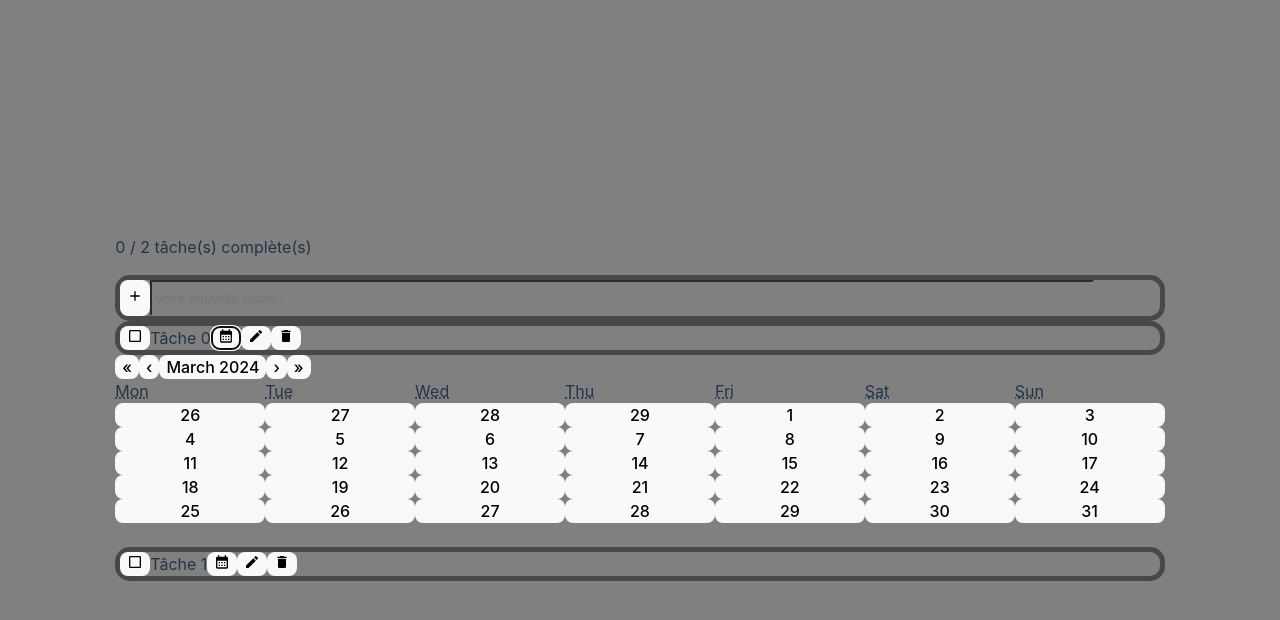
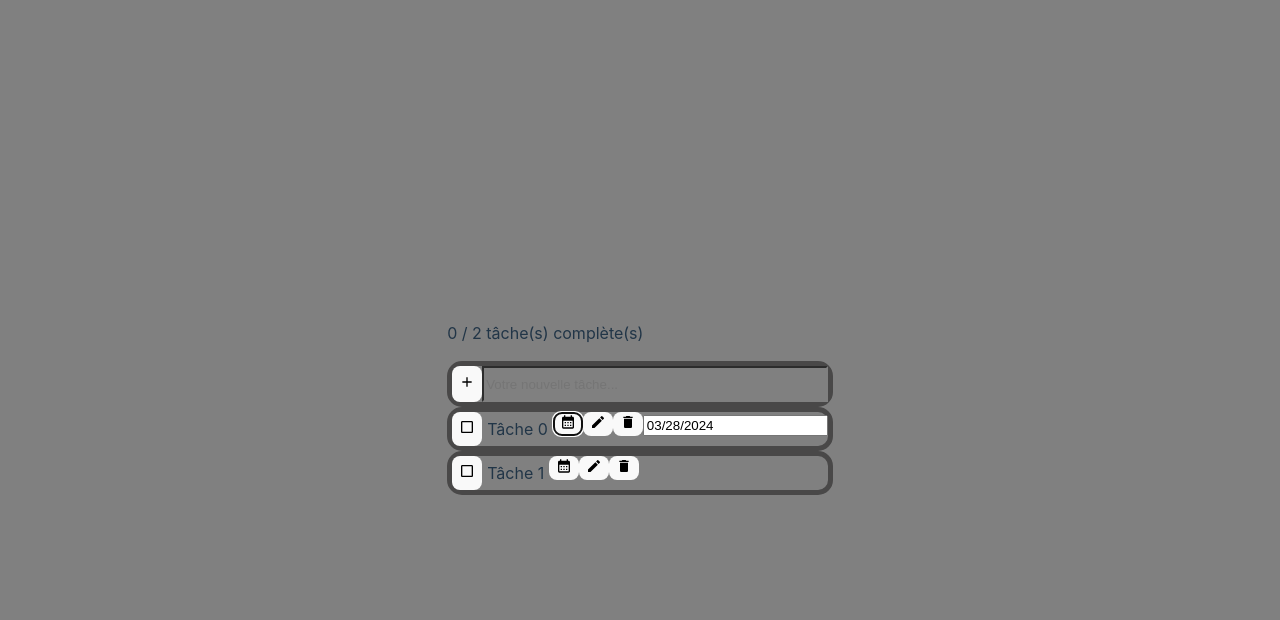
Before and after one commit to THIEL-Maxime-2225084a/Todo-list-en-React-JS, a React (Vite) app: page / in a window 1280 px wide. Both pictures are taken after a click on the button 638 px from the left and 434 px from the top of the page. Shown: the top 620 px of the page. Built offline with nearby package versions, Linux system fonts and the light colour scheme.

Commit message:
Update TodoItem.jsx

```diff
--- a/src/TodoItem.jsx
+++ b/src/TodoItem.jsx
@@ -1,7 +1,9 @@
-import React, { Component } from 'react';
+import React, { Component, useState } from 'react';
 import './App.css';
 import { MdCheckBox, MdCheckBoxOutlineBlank, MdCalendarMonth, MdEdit, MdDelete } from 'react-icons/md';
 import Calendar from 'react-calendar';
+import DatePicker from "react-datepicker";
+import "react-datepicker/dist/react-datepicker.css";
 
 export default class TodoItem extends Component {
   constructor(props) {
@@ -9,7 +11,8 @@ export default class TodoItem extends Component {
     this.state = {
       editing: false,
       editedTitle: this.props.title,
-      calendarIsOpened: false
+      calendarIsOpened: false,
+      calendarDate: new Date()
     };
   }
 
@@ -33,7 +36,7 @@ export default class TodoItem extends Component {
 
   editTitle = () => {
     if (this.state.editedTitle) {
-      () => onEdit(this.props.id, this.state.editedTitle);
+      () => edit(this.props.id, this.state.editedTitle);
       this.setState({ editing: false });
     }
   }
@@ -48,22 +51,26 @@ export default class TodoItem extends Component {
     }
   }
 
+  dateChange = (date) => {
+    this.setState({ calendarDate: date })
+  }
+
   render() {
-    const { id, selected, onCheck, onDelete } = this.props;
-    const { editing, editedTitle, calendarIsOpened } = this.state;
+    const { id, selected, checkBx, deleteItm } = this.props;
+    const { editing, editedTitle, calendarIsOpened, calendarDate } = this.state;
     return (
       <>
         <div className="item-container">
-          {selected ? (<button onClick={() => onCheck(id)}><MdCheckBox/></button>) : (<button onClick={() => onCheck(id)}><MdCheckBoxOutlineBlank/></button>)}
-          {editing ? (<input type="text" value={editedTitle} onChange={this.inputChange} onKeyDown={this.inputKeyDown}/>) : (editedTitle)}
+          {selected ? (<button onClick={() => checkBx(id)}><MdCheckBox/></button>) : (<button onClick={() => checkBx(id)}><MdCheckBoxOutlineBlank/></button>)}
+          <div className="item-text">
+            {editing ? (<input type="text" value={editedTitle} onChange={this.inputChange} onKeyDown={this.inputKeyDown}/>) : (editedTitle)}
+          </div>
           <div className="last-icons-pos">
-            {editing ? (<></>) : (<button onClick={this.theCalendar}><MdCalendarMonth/></button>)}
-            {editing ? (<></>) : (<button onClick={this.editButtonClick}><MdEdit/></button>)}
-            <button onClick={() => onDelete(id)}><MdDelete/></button>
+            {editing || selected ? (<></>) : (<button onClick={this.theCalendar}><MdCalendarMonth/></button>)}
+            {editing || selected ? (<></>) : (<button onClick={this.editButtonClick}><MdEdit/></button>)}
+            <button onClick={() => deleteItm(id)}><MdDelete/></button>
           </div>
-        </div>
-        <div className="calendar-container">
-          {calendarIsOpened ? (<div><Calendar/><br/></div>) : (<></>)}
+          {calendarIsOpened ? (<DatePicker selected={calendarDate} onChange={this.dateChange}/>) : (<></>)}
         </div>
       </>
     );
```
